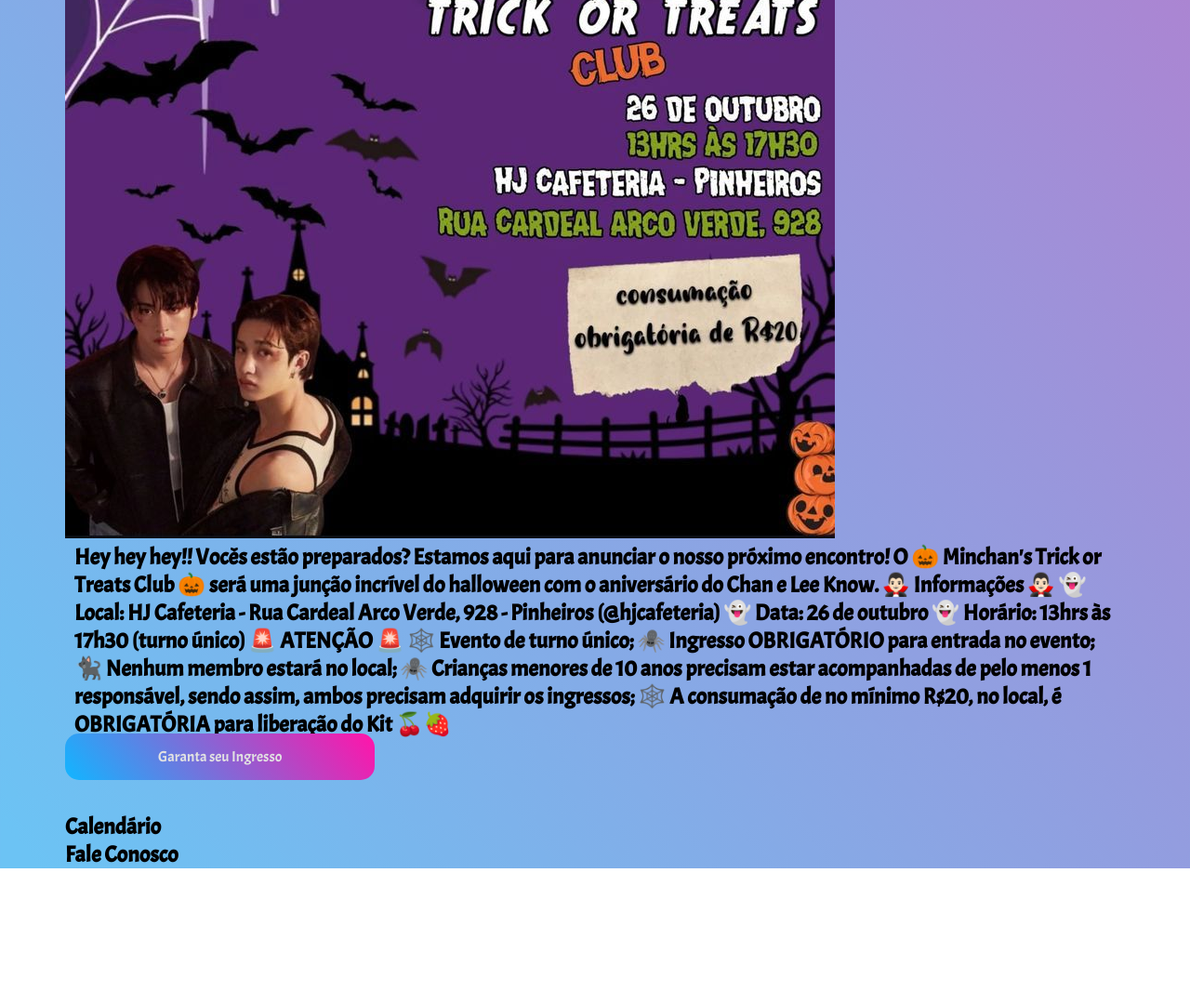
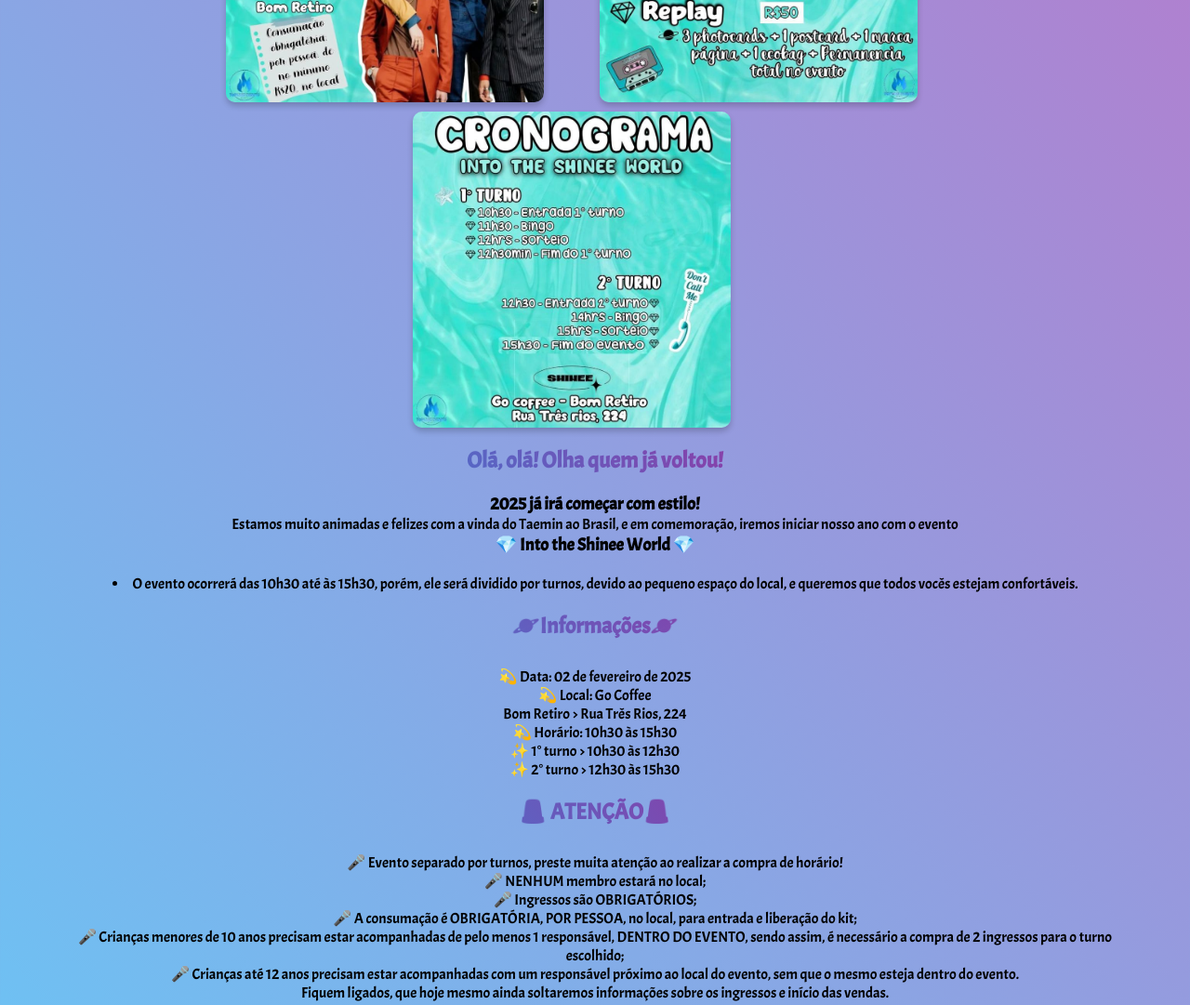
Before and after one commit to HidekiVitor/Projeto_4_Sem_MM_T6, a plain HTML site: page index.html in a window 1280 px wide. Shown: the part 2540-3621 px from the top of the page at 93% size. Before the commit the page ends 3474 px from the top, so only its background shows below. Drawn offline with Linux system fonts and the light colour scheme.

Commit message:
atualização

```diff
--- a/index.html
+++ b/index.html
@@ -105,25 +105,45 @@
     <!--próximos eventos-->
     <section id="proximoseventos">
         <div class="Container">
-            <h2>Próximos Eventos</h2>
+            <h2>Próximos Eventos</h2> <br>
             <div id="destaqueEvento">
-                <img src="img/EventoHaloween.jpeg" alt="kpop">
+                <img src="img/proximos eventos.jpeg" alt="kpop">
+                <img src="img/proximos eventos 2.jpeg" alt="kpop 2">
+                <img src="img/proximos eventos 3.jpeg" alt="kpop 3">
             </div>
-            <div id="descritivoEvento">
-                <h2>Hey hey hey!! Vocês estão preparados?
-                Estamos aqui para anunciar o nosso próximo encontro! O 🎃 Minchan's Trick or Treats Club 🎃 será uma junção incrível do halloween com o aniversário do Chan e Lee Know.
-                🧛🏻‍♂ Informações 🧛🏻‍♂️
-                👻 Local: HJ Cafeteria - Rua Cardeal Arco Verde, 928 - Pinheiros (@hjcafeteria)
-                👻 Data: 26 de outubro
-                👻 Horário: 13hrs às 17h30 (turno único)
-                🚨 ATENÇÃO 🚨
-                🕸️ Evento de turno único;
-                🕷️ Ingresso OBRIGATÓRIO para entrada no evento;
-                🐈‍⬛ Nenhum membro estará no local;
-                🕷️ Crianças menores de 10 anos precisam estar acompanhadas de pelo menos 1 responsável, sendo assim, ambos precisam adquirir os ingressos;
-                🕸️ A consumação de no mínimo R$20, no local, é OBRIGATÓRIA para liberação do Kit
-                🍒🍓</h2>
+            <div id="descritivoEvento"> <br>
+                <h1>Olá, olá! Olha quem já voltou!</h1>
+                <br>
+                   <h3>2025 já irá começar com estilo!</h3>
+                   <p>Estamos muito animadas e felizes com a vinda do Taemin ao Brasil, e em comemoração, iremos iniciar nosso ano com o evento</p>
+
+
+                    <h3>💎 Into the Shinee World 💎</h3>
+                </br>
+                    <li>O evento ocorrerá das 10h30 até às 15h30, porém, ele será dividido por turnos, devido ao pequeno espaço do local, e queremos que todos vocês estejam confortáveis.</li>
+
+                    <br>
+                    <h2>🪐Informações🪐</h2>
+                    </br>
+
+                    <p>💫 Data: 02 de fevereiro de 2025</p>
+                    <p>💫 Local: Go Coffee</p>
+                    Bom Retiro > Rua Três Rios, 224
+                    <p>💫 Horário: 10h30 às 15h30</p>
+                    <p>✨ 1° turno > 10h30 às 12h30</p>
+                    <p>✨ 2° turno > 12h30 às 15h30</p>
+                    <br>
+                    <h2>🚨 ATENÇÃO🚨</h2>
+                    </br>
+                    <p>🎤 Evento separado por turnos, preste muita atenção ao realizar a compra de horário!</p>
+                    <p>🎤 NENHUM membro estará no local;</p>
+                    <p>🎤 Ingressos são OBRIGATÓRIOS;</p>
+                    <p>🎤 A consumação é OBRIGATÓRIA, POR PESSOA, no local, para entrada e liberação do kit;</p>
+                    <p>🎤 Crianças menores de 10 anos precisam estar acompanhadas de pelo menos 1 responsável, DENTRO DO EVENTO, sendo assim, é necessário a compra de 2 ingressos para o turno escolhido;</p>
+                    <p>🎤 Crianças até 12 anos precisam estar acompanhadas com um responsável próximo ao local do evento, sem que o mesmo esteja dentro do evento.</p>
+                    <p>Fiquem ligados, que hoje mesmo ainda soltaremos informações sobre os ingressos e início das vendas.</p>
             </div>
+            <br> <br>
             <a href="https://www.sympla.com.br/evento/minchan-s-trick-or-treats-club/2629880?referrer=instagram.com&referrer=l.instagram.com" target="_blank" class="Botao">Garanta seu Ingresso</a>
         </div>
     </section>
--- a/style.css
+++ b/style.css
@@ -165,7 +165,7 @@ section.slider {
     width: 25%;
     height: auto;
     position: relative;
-    text-align: center;\
+    text-align: center;
     transition: 1s;
 }
 
@@ -216,9 +216,11 @@ section.slider {
 }
 
 @media  and (max-width: 900px){
+
     .img-desktop{
-        display-none;
+    display:none;
     }
+
     .img-mobile{
         display: block;
     }
@@ -231,6 +233,13 @@ section.slider {
 /* Proximos Eventos */
 #proximoseventos {
     padding: 50px 0px;
+    text-align: center;
+}
+
+#proximoseventos h2 {
+    background: linear-gradient(50deg, #139ceb 1%, #ca0c84 99%);
+    -webkit-background-clip: text;
+    -webkit-text-fill-color: transparent;
 }
 
 #descritivoEvento {
@@ -239,6 +248,28 @@ section.slider {
 
 #descritivoEvento h2 {
     margin-bottom: 10px;
+}
+
+#proximoseventos h1,
+#proximoseventos h2 {
+    background: linear-gradient(50deg, #139ceb 1%, #ca0c84 99%);
+    -webkit-background-clip: text;
+    -webkit-text-fill-color: transparent;
+    text-align: center;
+}
+
+#destaqueEvento {
+    display: flex;
+    justify-content: center; /* Centraliza as imagens horizontalmente */
+    gap: 10px; /* Espaço entre as imagens */
+    flex-wrap: wrap; /* Permite que as imagens quebrem linha em telas menores */
+}
+
+#destaqueEvento img {
+    width: 30%; /* Ajusta o tamanho das imagens proporcionalmente */
+    height: auto; /* Mantém a proporção das imagens */
+    border-radius: 10px; /* Bordas arredondadas (opcional) */
+    box-shadow: 0 4px 6px rgba(0, 0, 0, 0.2); /* Sombra nas imagens (opcional) */
 }
 
 /* Destaque */
```
Also changed, not shown: img/proximos eventos 2.jpeg (added), img/proximos eventos 3.jpeg (added), img/proximos eventos.jpeg (added).
